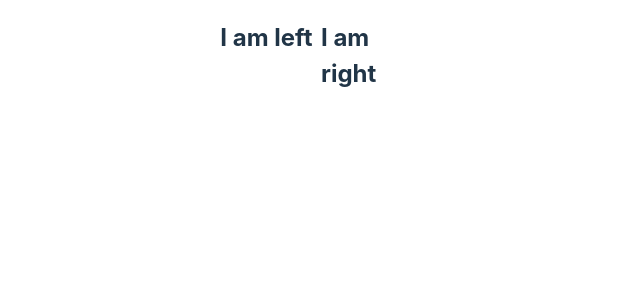
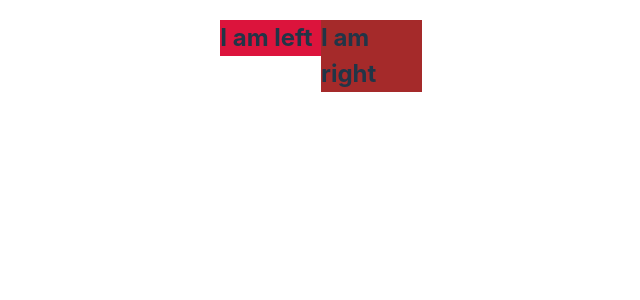
Before and after one commit to Hal-ang/react-design-pattern, a React (Vite) app in the folder layout-component/: page / in a window 1280 px wide. Shown: the top 300 px of the page, without its empty margins (79-719 px from the left). Built offline with nearby package versions, Linux system fonts and the light colour scheme.

Commit message:
Add SideComp background style

```diff
--- a/layout-component/src/App.tsx
+++ b/layout-component/src/App.tsx
@@ -3,11 +3,11 @@ import './index.css';
 import SplitScreen from './components/SplitScreen';
 
 const LeftSideComp = () => {
-  return <h2>I am left</h2>;
+  return <h2 style={{ backgroundColor: 'crimson' }}>I am left</h2>;
 };
 
 const RightSideComp = () => {
-  return <h2>I am right</h2>;
+  return <h2 style={{ backgroundColor: 'brown' }}>I am right</h2>;
 };
 
 function App() {
```
